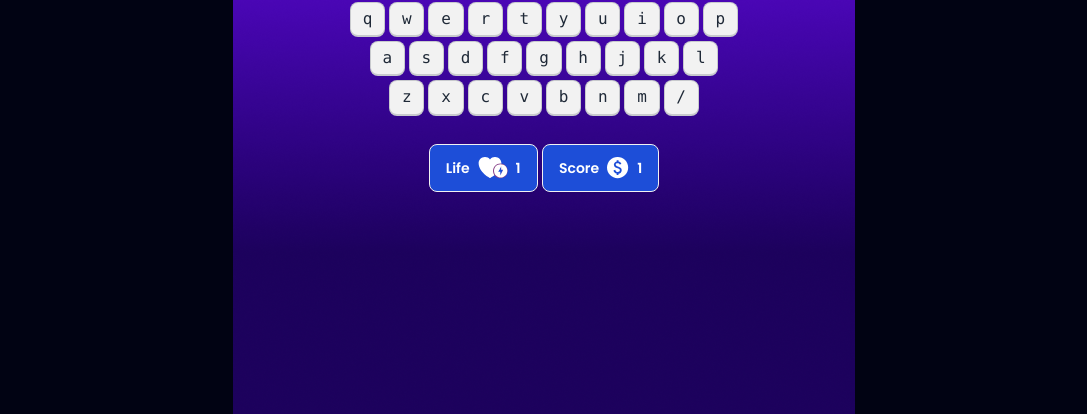
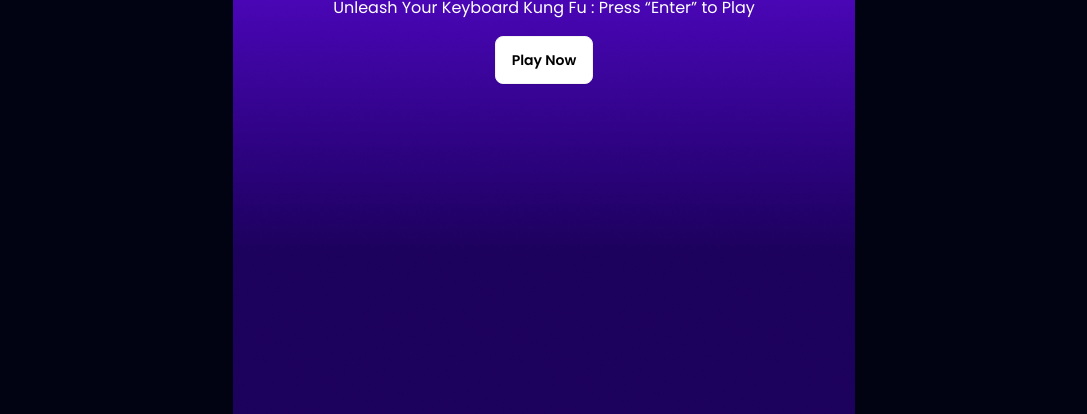
Before and after one commit to mizanurict/alphabet-clash-pro, a plain HTML site: page index.html in a window 1280 px wide. Shown: the part 386-800 px from the top of the page, without its empty margins (96-1183 px from the left). Drawn offline with nearby package versions, Linux system fonts and the light colour scheme.

Commit message:
added play ground

```diff
--- a/index.html
+++ b/index.html
@@ -1,5 +1,5 @@
 <!DOCTYPE html>
-<html lang="en">
+<html lang="en" data-theme="light">
   <head>
     <meta charset="UTF-8" />
     <meta name="viewport" content="width=device-width, initial-scale=1.0" />
@@ -14,67 +14,67 @@
   </head>
   <body class="poppins-font">
     <main class="min-h-screen bg-[#010313] bg-[url(images/background.png)] bg-no-repeat bg-center">
-      <section class="home text-white flex flex-col justify-center min-h-screen hidden">
+      <section id="home-screen" class="home text-white flex flex-col justify-center min-h-screen">
         <div class="flex flex-col items-center gap-4">
           <h1 class="font-extrabold text-3xl anton-font uppercase">Alphabet Clash</h1>
           <p>Unleash Your Keyboard Kung Fu : Press “Enter” to Play</p>
-          <button class="btn bg-white text-black">Play Now</button>
+          <button onclick="play()" class="btn bg-white text-black">Play Now</button>
         </div>
       </section>
-      <section class="play-ground flex flex-col gap-6 items-center ">
+      <section id="play-ground" class=" flex flex-col gap-6 items-center hidden">
         <!-- screen start-->
         <div class="mt-10 artboard artboard-horizontal phone-6 border-[20px] rounded-2xl border-[#010313CC] bg-[#FFFFFFB3]">
             <p class="text-center bg-[#010313CC] text-white mx-72 rounded-b-xl p-2">Don't watch keyboard  while playing...</p>
-            <p class="text-8xl text-center font-bold mt-10">Y</p>
+            <p id="display" class="text-8xl text-center font-bold mt-10 uppercase"></p>
         </div>
         <!-- screen end  -->
 
         <!-- keyboard start -->
         <div>
           <div class="flex justify-center gap-1 my-1 w-full">
-            <kbd class="kbd">q</kbd>
-            <kbd class="kbd">w</kbd>
-            <kbd class="kbd">e</kbd>
-            <kbd class="kbd">r</kbd>
-            <kbd class="kbd">t</kbd>
-            <kbd class="kbd">y</kbd>
-            <kbd class="kbd">u</kbd>
-            <kbd class="kbd">i</kbd>
-            <kbd class="kbd">o</kbd>
-            <kbd class="kbd">p</kbd>
+            <kbd id="q" class="kbd">q</kbd>
+            <kbd id="w" class="kbd">w</kbd>
+            <kbd id="e" class="kbd">e</kbd>
+            <kbd id="r" class="kbd">r</kbd>
+            <kbd id="t" class="kbd">t</kbd>
+            <kbd id="y" class="kbd">y</kbd>
+            <kbd id="u" class="kbd">u</kbd>
+            <kbd id="i" class="kbd">i</kbd>
+            <kbd id="o" class="kbd">o</kbd>
+            <kbd id="p" class="kbd">p</kbd>
           </div>
           <div class="flex justify-center gap-1 my-1 w-full">
-            <kbd class="kbd">a</kbd>
-            <kbd class="kbd">s</kbd>
-            <kbd class="kbd">d</kbd>
-            <kbd class="kbd">f</kbd>
-            <kbd class="kbd">g</kbd>
-            <kbd class="kbd">h</kbd>
-            <kbd class="kbd">j</kbd>
-            <kbd class="kbd">k</kbd>
-            <kbd class="kbd">l</kbd>
+            <kbd id="a" class="kbd">a</kbd>
+            <kbd id="s" class="kbd">s</kbd>
+            <kbd id="d" class="kbd">d</kbd>
+            <kbd id="f" class="kbd">f</kbd>
+            <kbd id="g" class="kbd">g</kbd>
+            <kbd id="h" class="kbd">h</kbd>
+            <kbd id="j" class="kbd">j</kbd>
+            <kbd id="k" class="kbd">k</kbd>
+            <kbd id="l" class="kbd">l</kbd>
           </div>
           <div class="flex justify-center gap-1 my-1 w-full">
-            <kbd class="kbd">z</kbd>
-            <kbd class="kbd">x</kbd>
-            <kbd class="kbd">c</kbd>
-            <kbd class="kbd">v</kbd>
-            <kbd class="kbd">b</kbd>
-            <kbd class="kbd">n</kbd>
-            <kbd class="kbd">m</kbd>
-            <kbd class="kbd">/</kbd>
+            <kbd id="z" class="kbd">z</kbd>
+            <kbd id="x" class="kbd">x</kbd>
+            <kbd id="c" class="kbd">c</kbd>
+            <kbd id="v" class="kbd">v</kbd>
+            <kbd id="b" class="kbd">b</kbd>
+            <kbd id="n" class="kbd">n</kbd>
+            <kbd id="m" class="kbd">m</kbd>
+            <kbd id="/" class="kbd">/</kbd>
           </div>
         </div>
         <!-- keyboard end  -->
 
         <!-- button start  -->
-        <div >
-            <button class="btn  text-white bg-blue-700">
+        <div class="flex justify-between w-3/4" >
+            <button class="btn border-none text-white bg-blue-700">
           <span>Life</span>
           <img src="images/heart.svg" alt="">
           <span>1</span>
         </button>
-        <button class="btn text-white bg-blue-700">
+        <button class="btn border-none text-white bg-blue-700">
           <span>Score</span>
           <img src="images/dollar.svg" alt="">
           <span>1</span>
@@ -83,9 +83,19 @@
         <!-- button end  -->
 
       </section>
-      <section class="score">
-
+      <section class="score flex justify-center items-center min-h-screen hidden">
+        <div class="text-white text-center bg-[#FFFFFF33] rounded-md p-4 ">
+            <h1 class="text-8xl mb-2">
+                <span class="font-extrabold">Score: </span>
+                <span>14</span>
+            </h1>
+            <button class="btn mb-2">Play Again </button>
+            <p>Practice will make you Pro</p>
+        </div>
       </section>
     </main>
+
+    <script src="scripts/utility.js"></script>
+    <script src="scripts/alpha.js"></script>
   </body>
 </html>
--- /dev/null
+++ b/scripts/alpha.js
@@ -0,0 +1,21 @@
+// function play() {
+//     const homeScreen = document.getElementById("home-screen");
+//     homeScreen.classList.add("hidden");
+//     const playGround = document.getElementById("play-ground");
+//     playGround.classList.remove("hidden");
+// }
+
+function continueGame() {
+    const alphabet = getRandomAlphabet();
+
+    const display = document.getElementById('display');
+    display.innerText = alphabet;
+
+    setBackgroundColor(alphabet);
+}
+
+function play() {
+    hideElement('home-screen');
+    addElement("play-ground");
+    continueGame();
+}
--- /dev/null
+++ b/scripts/utility.js
@@ -0,0 +1,26 @@
+function hideElement(removeElementId) {
+    const hideElementClass = document.getElementById(removeElementId);
+    hideElementClass.classList.add("hidden");
+}
+
+function addElement(addElementId) {
+    const addElementClass = document.getElementById(addElementId);
+    addElementClass.classList.remove("hidden");
+}
+
+function setBackgroundColor(colorId) {
+    const color = document.getElementById(colorId);
+    color.classList.add("bg-orange-500");
+}
+
+function getRandomAlphabet() {
+    const alphabetString = 'abcdefghijklmnopqrstuvwxyz';
+    const alphabets = alphabetString.split('');
+
+    const randomNumber = Math.random() * 25;
+    const index = Math.round(randomNumber);
+
+    const alphabet = alphabets[index];
+
+    return alphabet;
+}
```
